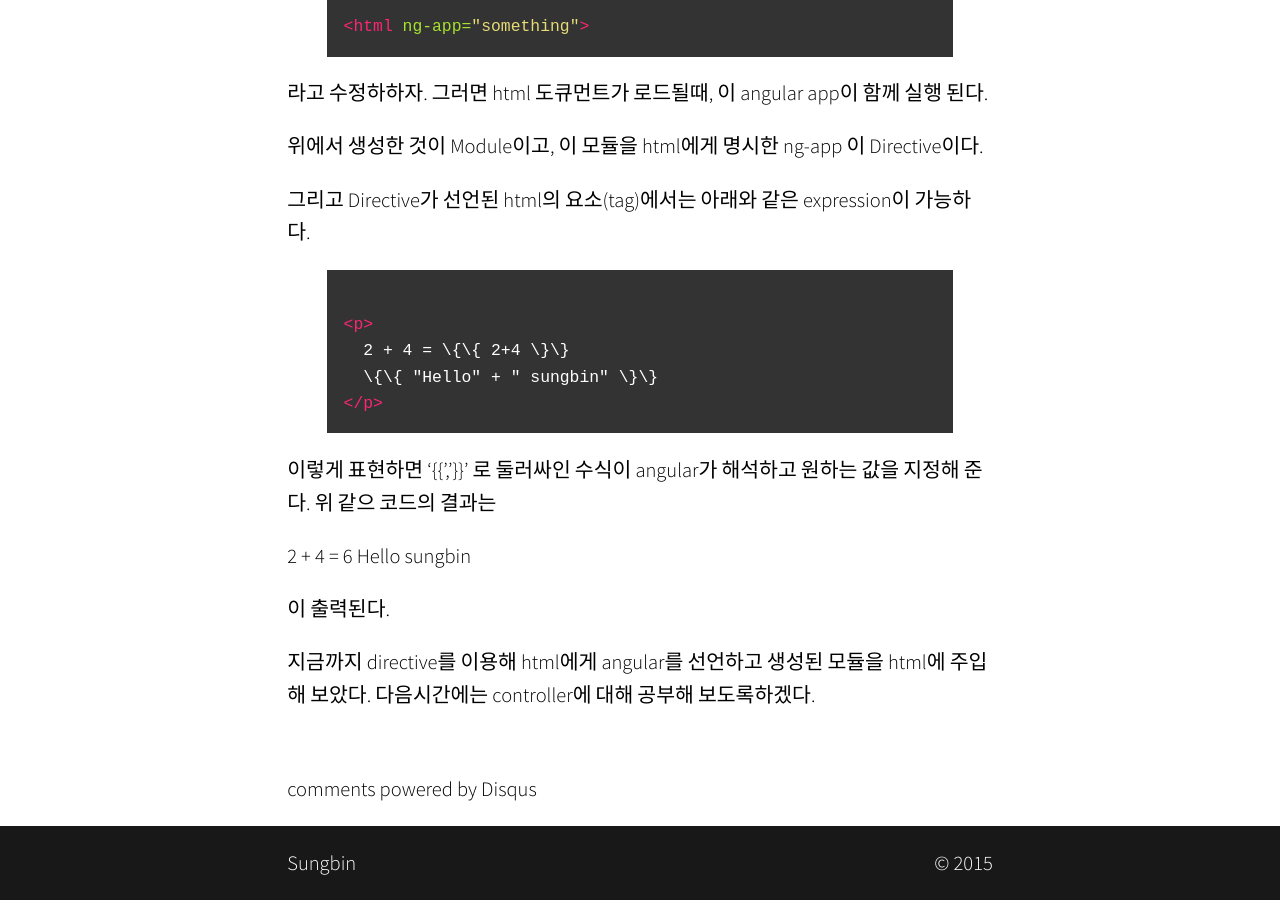
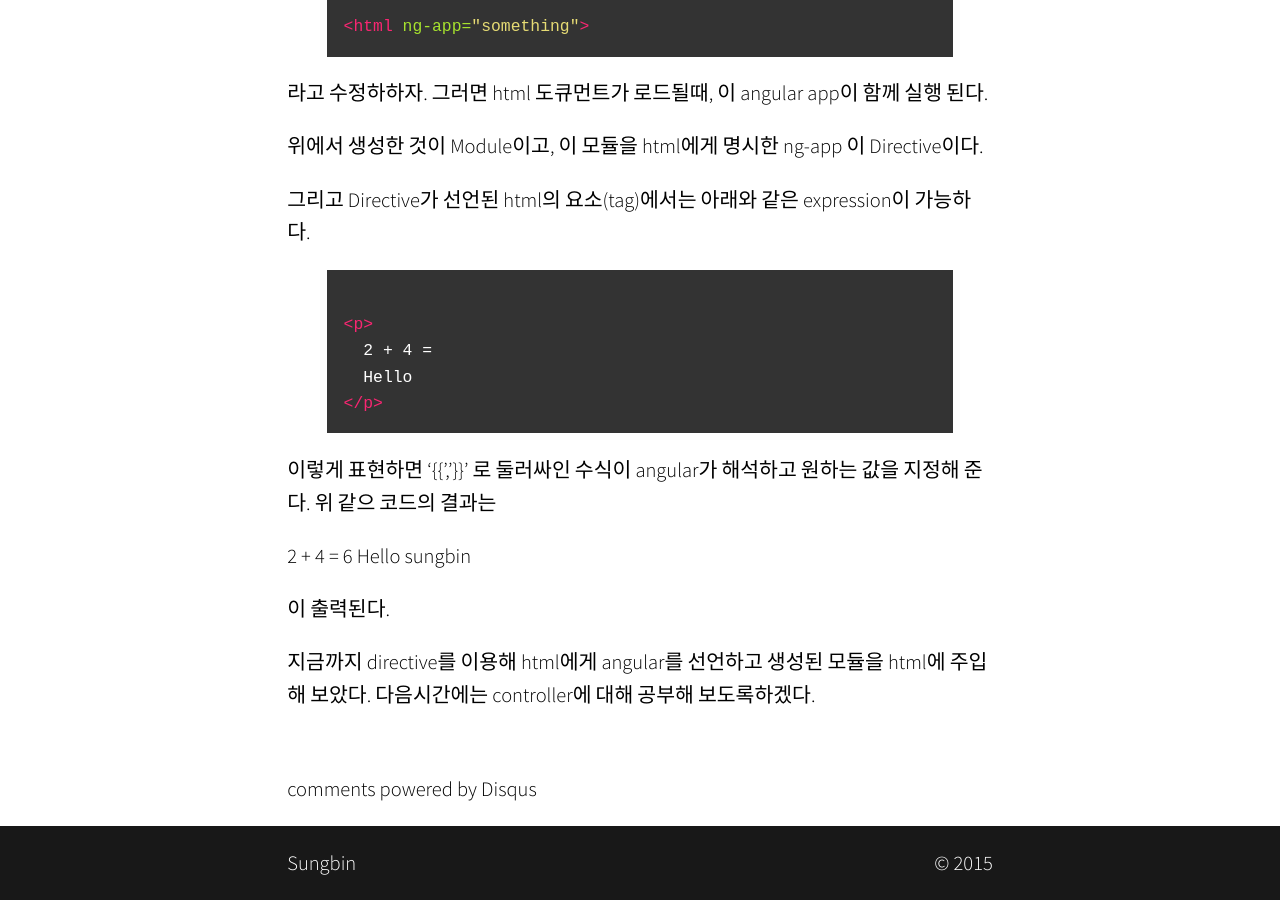
Before and after one commit to sungbine/sungbine.github.io, a Jekyll site: the page built from _posts/2015-05-03-angular_js_2.markdown, in a window 1280 px wide and 900 px high, scrolled down 1778 px. Built offline with Jekyll 4.4.1, drawn with Linux system fonts in a browser that asks for light colours; nearby versions of some CDN libraries; some web fonts are replaced; comment, search, counter and statistics services are not loaded.

Commit message:
Update 2015-05-03-angular_js_2.markdown

```diff
--- a/_posts/2015-05-03-angular_js_2.markdown
+++ b/_posts/2015-05-03-angular_js_2.markdown
@@ -57,8 +57,8 @@ something 이라는 이름의 모듈이 생성된다. (something은 모듈이름
 그리고 Directive가 선언된 html의 요소(tag)에서는 아래와 같은 expression이 가능하다.
 {% highlight html %}
 <p>
-  2 + 4 = \{\{ 2+4 \}\}
-  \{\{ "Hello" + " sungbin" \}\}
+  2 + 4 = {{ 2+4 }}
+  {{ "Hello" + " sungbin" }}
 </p>
 {% endhighlight %}
 이렇게 표현하면 '\{\{','\}\}' 로 둘러싸인 수식이 angular가 해석하고 원하는 값을 지정해 준다. 위 같으 코드의 결과는
```
